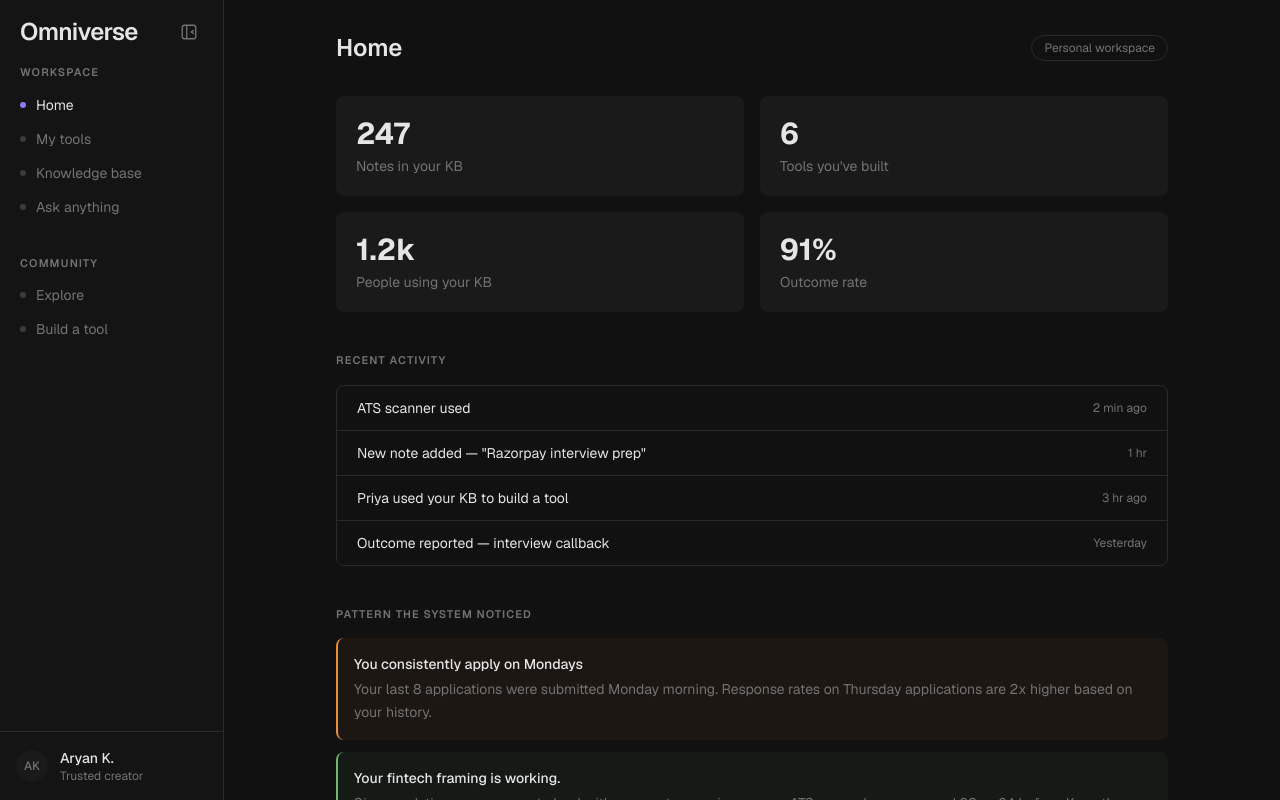
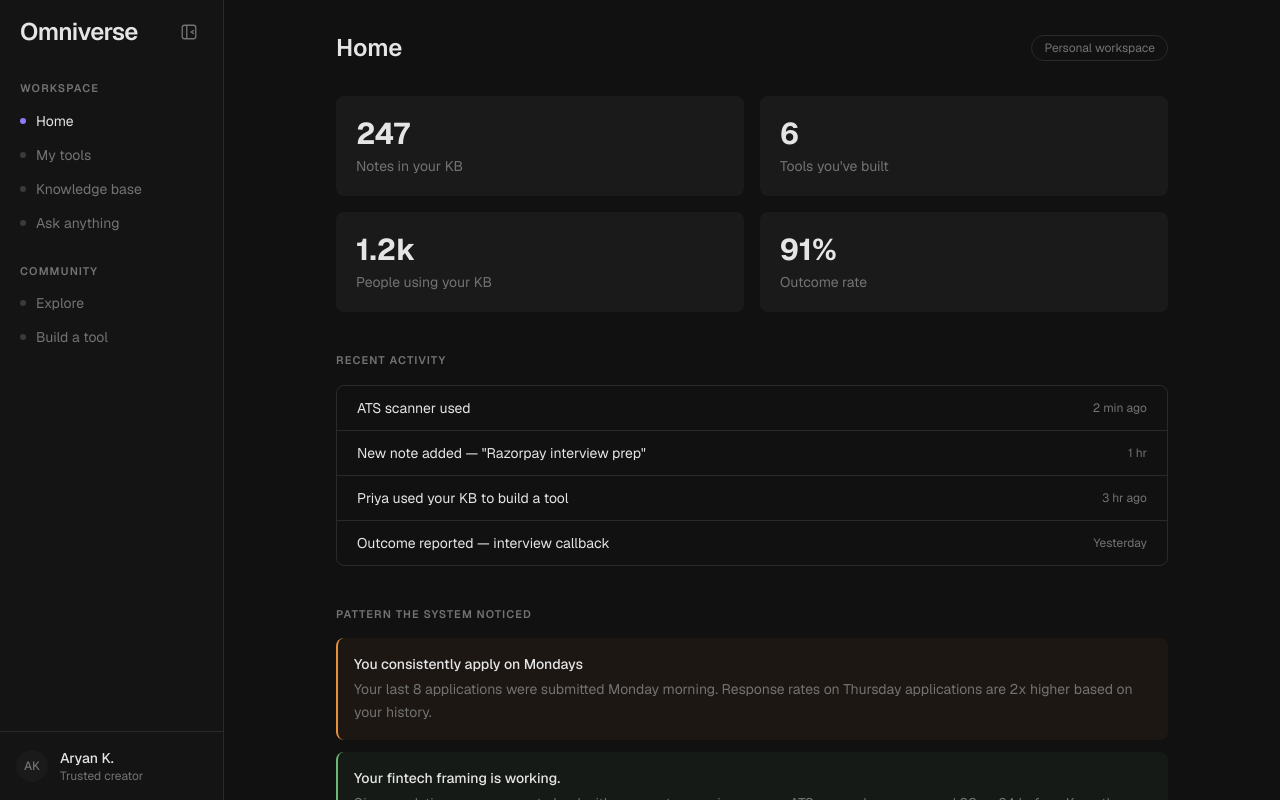
Before and after one commit to RitikPadhy/Omniverse, a Next.js app: page / in a window 1280 px wide. Built offline with nearby package versions, Linux system fonts and the light colour scheme.

Commit message:
change in sidebar - 2

```diff
--- a/src/components/sidebar.tsx
+++ b/src/components/sidebar.tsx
@@ -78,7 +78,7 @@ export default function Sidebar({
         </button>
       </div>
 
-      <nav className="flex-1 space-y-8 px-3">
+      <nav className="mt-4 flex-1 space-y-6 px-3">
         <div>
           <p className="mb-2 px-2 text-[11px] font-semibold uppercase tracking-widest text-muted">
             Workspace
```
